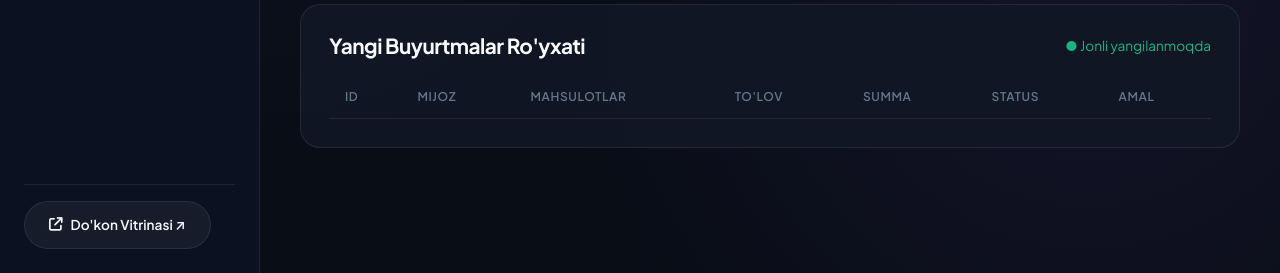
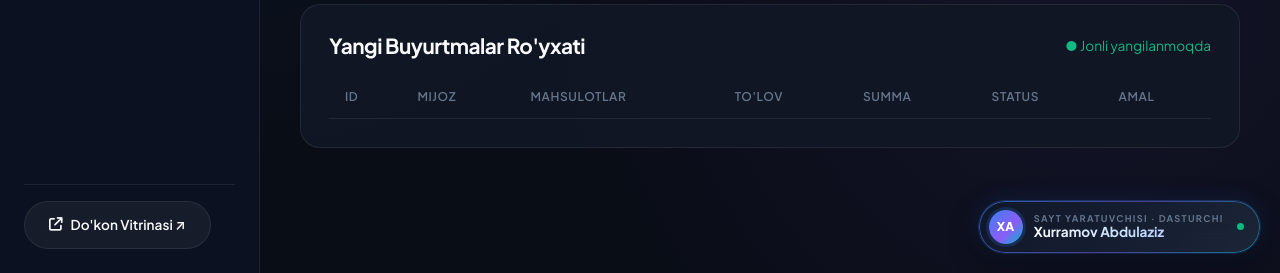
Before and after one commit to abdulazizbek5778-stack/Ichimliklar.uz, a Django app: page /dashboard/ in a window 1280 px wide. Shown: the part 527-800 px from the top of the page. Run offline with Django 5.2, Linux system fonts and the light colour scheme; data comes from the database, SQL or seed files in the repository; lists and menus that the app fills with data are empty.

Commit message:
Dasturchi imzosi: barcha sahifalarda chiroyli 'Sayt yaratuvchisi' badge

```diff
--- a/static/style.css
+++ b/static/style.css
@@ -1059,3 +1059,133 @@ footer {
   font-size: 0.8rem;
   padding: 0 0.25rem;
 }
+
+
+/* ==========================================================================
+   DASTURCHI IMZOSI — "Sayt yaratuvchisi" badge
+   Barcha sahifalarning o'ng pastki burchagida ko'rinadi.
+   ========================================================================== */
+.dev-credit {
+  position: fixed;
+  right: 1.25rem;
+  bottom: 1.25rem;
+  z-index: 120;
+  display: flex;
+  align-items: center;
+  gap: 0.7rem;
+  padding: 0.55rem 1rem 0.55rem 0.6rem;
+  border-radius: var(--radius-full);
+  background: linear-gradient(135deg, rgba(15, 23, 42, 0.94), rgba(30, 41, 59, 0.86));
+  box-shadow:
+    0 10px 30px rgba(0, 0, 0, 0.45),
+    0 0 0 1px rgba(59, 130, 246, 0.28),
+    0 0 24px rgba(59, 130, 246, 0.18);
+  backdrop-filter: blur(14px);
+  -webkit-backdrop-filter: blur(14px);
+  color: var(--text-primary);
+  text-decoration: none;
+  animation: devCreditIn 0.8s cubic-bezier(0.16, 1, 0.3, 1) 0.35s both;
+  transition: transform var(--transition-smooth), box-shadow var(--transition-smooth);
+}
+
+/* Gradient hoshiya */
+.dev-credit::before {
+  content: '';
+  position: absolute;
+  inset: 0;
+  border-radius: inherit;
+  padding: 1px;
+  background: linear-gradient(135deg, rgba(59, 130, 246, 0.9), rgba(139, 92, 246, 0.65), rgba(6, 182, 212, 0.75));
+  -webkit-mask: linear-gradient(#000 0 0) content-box, linear-gradient(#000 0 0);
+  -webkit-mask-composite: xor;
+  mask-composite: exclude;
+  opacity: 0.75;
+  pointer-events: none;
+  transition: opacity var(--transition-smooth);
+}
+
+.dev-credit:hover {
+  transform: translateY(-3px);
+  box-shadow:
+    0 16px 40px rgba(0, 0, 0, 0.5),
+    0 0 0 1px rgba(59, 130, 246, 0.45),
+    0 0 34px rgba(59, 130, 246, 0.35);
+}
+
+.dev-credit:hover::before { opacity: 1; }
+
+.dev-credit-avatar {
+  flex: 0 0 auto;
+  width: 34px;
+  height: 34px;
+  border-radius: 50%;
+  display: grid;
+  place-items: center;
+  font-size: 0.76rem;
+  font-weight: 800;
+  letter-spacing: 0.02em;
+  color: #fff;
+  background: linear-gradient(135deg, #3b82f6, #8b5cf6 58%, #06b6d4);
+  box-shadow: 0 0 0 3px rgba(59, 130, 246, 0.18);
+}
+
+.dev-credit-text {
+  display: flex;
+  flex-direction: column;
+  line-height: 1.18;
+}
+
+.dev-credit-label {
+  font-size: 0.58rem;
+  font-weight: 700;
+  text-transform: uppercase;
+  letter-spacing: 0.14em;
+  color: var(--text-muted);
+}
+
+.dev-credit-name {
+  font-size: 0.85rem;
+  font-weight: 700;
+  white-space: nowrap;
+  background: linear-gradient(90deg, #f8fafc, #bfdbfe 55%, #c4b5fd);
+  -webkit-background-clip: text;
+  background-clip: text;
+  color: transparent;
+}
+
+.dev-credit-dot {
+  width: 7px;
+  height: 7px;
+  margin-left: 0.15rem;
+  border-radius: 50%;
+  background: var(--accent-emerald);
+  animation: devCreditPulse 2.2s ease-out infinite;
+}
+
+@keyframes devCreditIn {
+  from { opacity: 0; transform: translateY(14px) scale(0.96); }
+  to   { opacity: 1; transform: none; }
+}
+
+@keyframes devCreditPulse {
+  0%   { box-shadow: 0 0 0 0 rgba(16, 185, 129, 0.55); }
+  70%  { box-shadow: 0 0 0 8px rgba(16, 185, 129, 0); }
+  100% { box-shadow: 0 0 0 0 rgba(16, 185, 129, 0); }
+}
+
+@media (max-width: 640px) {
+  .dev-credit {
+    right: 0.75rem;
+    bottom: 0.75rem;
+    gap: 0.5rem;
+    padding: 0.42rem 0.8rem 0.42rem 0.5rem;
+  }
+  .dev-credit-label { display: none; }
+  .dev-credit-name { font-size: 0.75rem; }
+  .dev-credit-avatar { width: 28px; height: 28px; font-size: 0.66rem; }
+}
+
+@media (prefers-reduced-motion: reduce) {
+  .dev-credit { animation: none; }
+  .dev-credit-dot { animation: none; }
+}
--- a/templates/dashboard.html
+++ b/templates/dashboard.html
@@ -566,5 +566,15 @@
       loadDashboardData();
     }
   </script>
+
+  <!-- Dasturchi imzosi -->
+  <div class="dev-credit" title="Ushbu sayt Xurramov Abdulaziz tomonidan yaratilgan">
+    <span class="dev-credit-avatar">XA</span>
+    <span class="dev-credit-text">
+      <span class="dev-credit-label">Sayt yaratuvchisi · Dasturchi</span>
+      <span class="dev-credit-name">Xurramov Abdulaziz</span>
+    </span>
+    <span class="dev-credit-dot" aria-hidden="true"></span>
+  </div>
 </body>
 </html>
```
Also changed, not shown: dashboard.html (+10 -0 lines), index.html (+10 -0 lines), store.html (+10 -0 lines), style.css (+130 -0 lines), templates/index.html (+10 -0 lines), templates/store.html (+10 -0 lines), templates/waters.html (+10 -0 lines).
